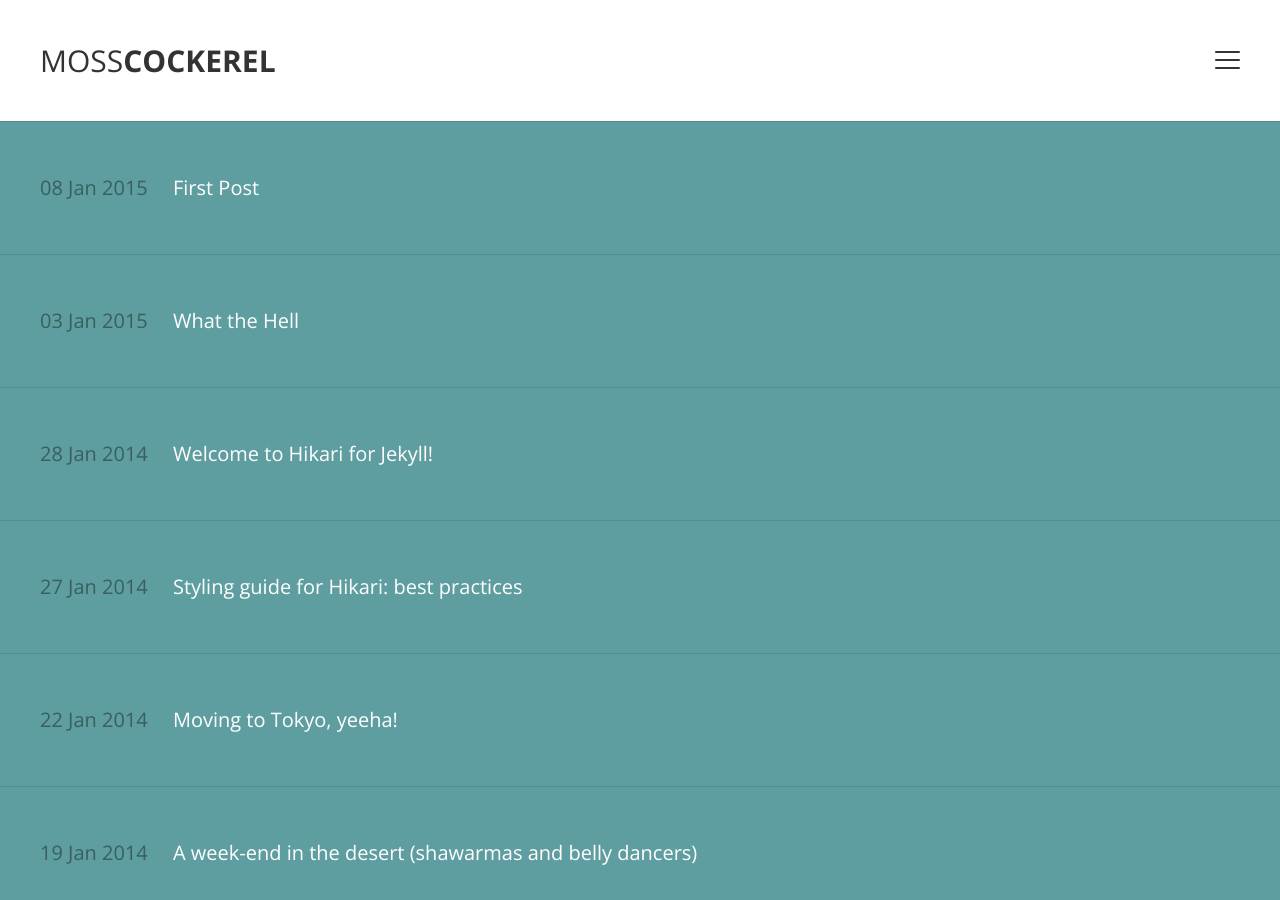
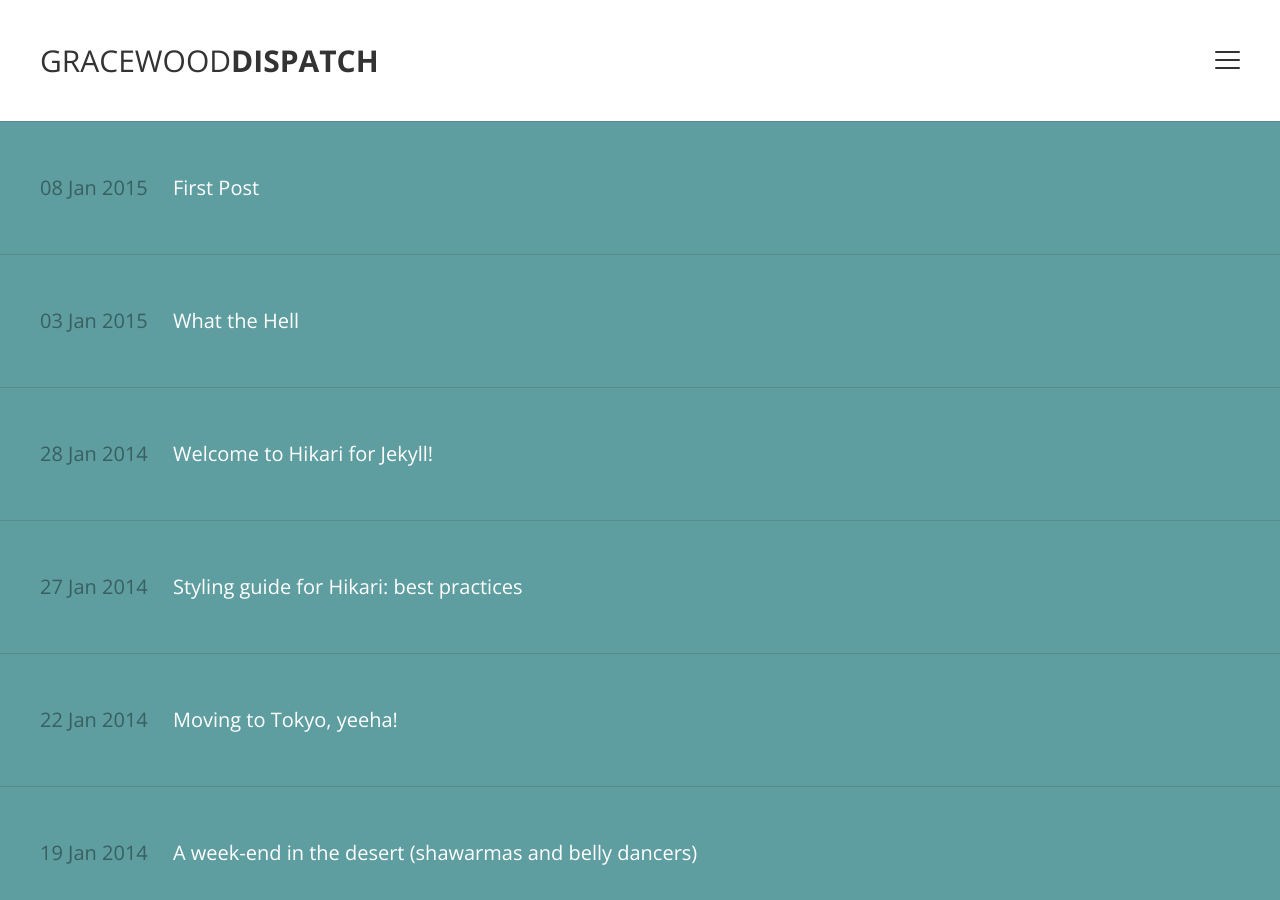
Before and after one commit to tsweite/tsweite.github.io, a Jekyll site: the page built from index.html, in a window 1280 px wide and 900 px high. Built offline with Jekyll 4.4.1, drawn with Linux system fonts in a browser that asks for light colours.

Commit message:
GW Dispatch

```diff
--- a/_config.yml
+++ b/_config.yml
@@ -1,5 +1,5 @@
 # Title of your blog; shows in the header
-name: "MOSS<b>COCKEREL</b>"
+name: "GRACEWOOD<b>DISPATCH</b>"
 
 # Description of your content (will only be used on Google Search)
 description: "Is that a fungus?"
```
Also changed, not shown: 13 other files.
